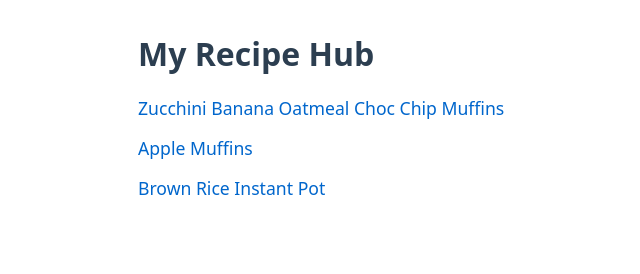
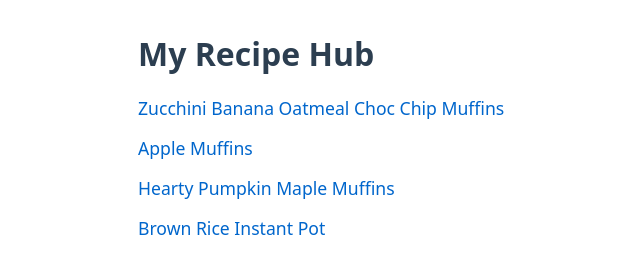
Before and after one commit to km1922/recipes, a plain HTML site: page index.html in a window 1280 px wide. Shown: the whole page, without its empty margins (202-842 px from the left). Drawn offline with Linux system fonts and the light colour scheme.

Commit message:
Add Hearty Pumpkin Maple Muffins link to index.html

```diff
--- a/index.html
+++ b/index.html
@@ -24,6 +24,11 @@
       <a href="apple-muffins.html">Apple Muffins</a>
     </li>
   </ul>
+    <ul>
+    <li>
+      <a href="Hearty-Pumpkin-Maple-Muffins.html">Hearty Pumpkin Maple Muffins</a>
+    </li>
+  </ul>
   <ul>
     <li>
       <a href="brown-rice-instant-pot.html">Brown Rice Instant Pot</a>
```
